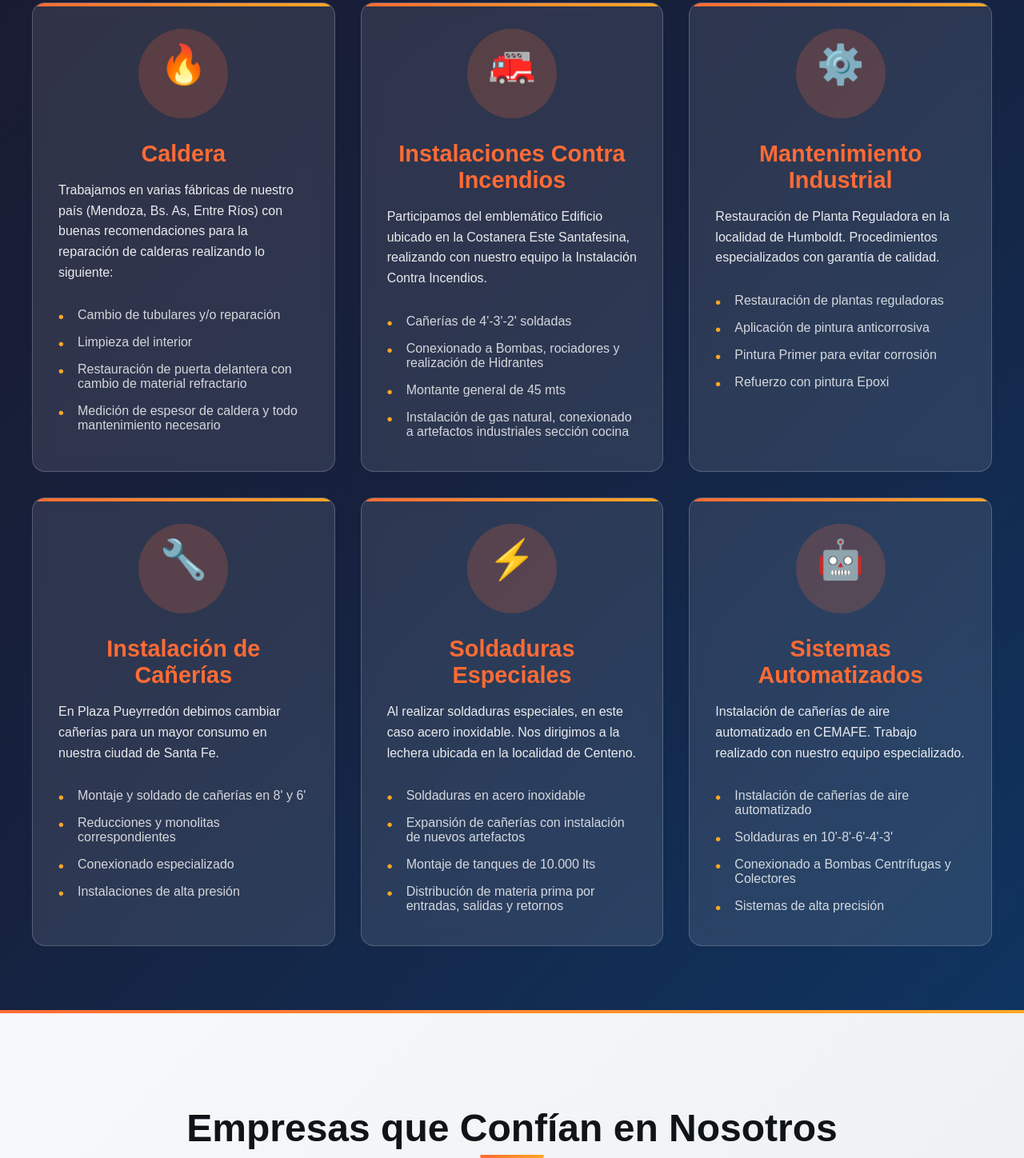
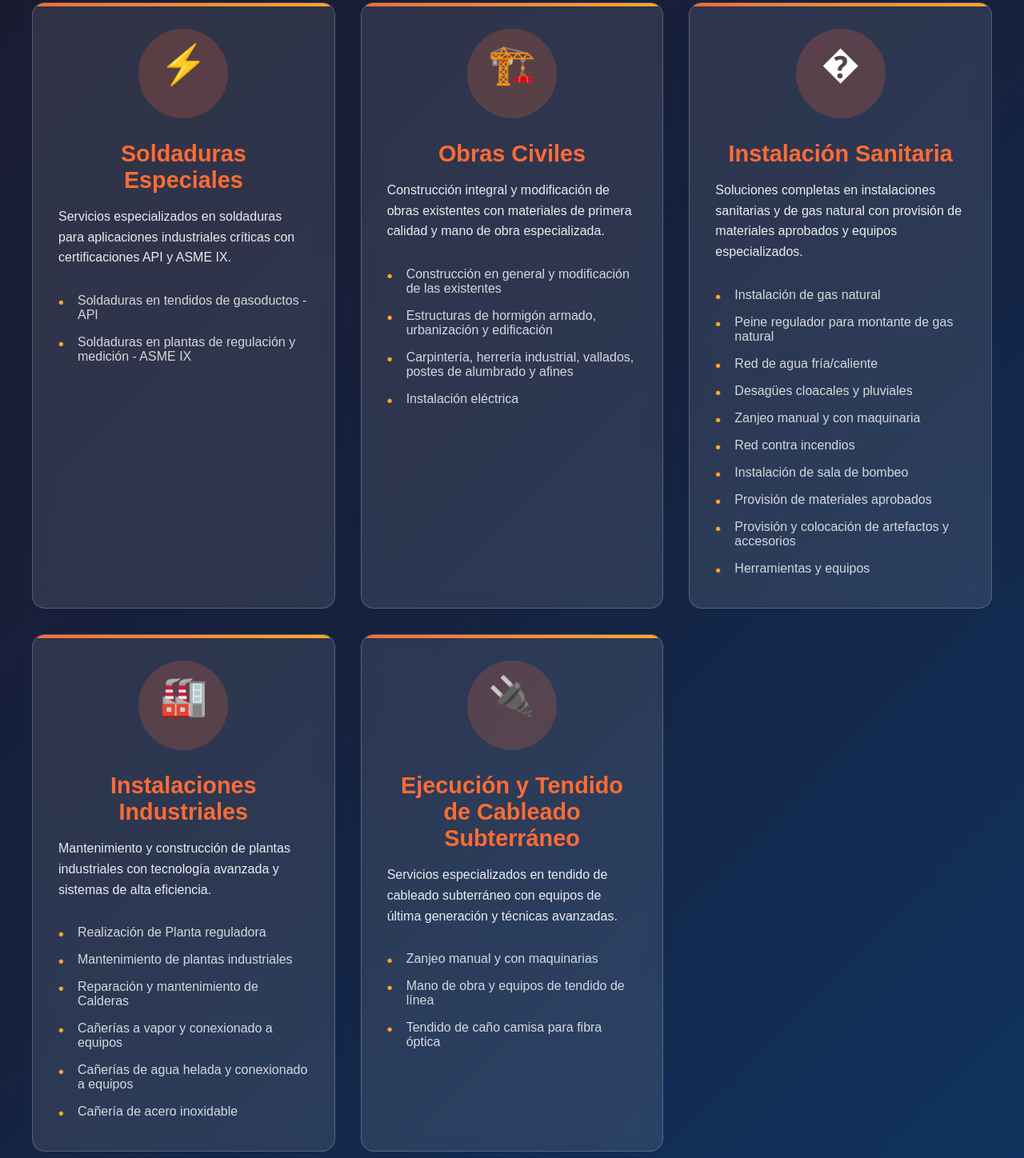
Before and after one commit to pablOOO5/ponce-construcciones, an Astro site: page / in a window 1280 px wide. Shown: the part 2454-3902 px from the top of the page at 80% size. Built offline with nearby package versions, Linux system fonts and the light colour scheme; Astro itself is replaced by a stand-in of ours.

Commit message:
Actualización completa de servicios y contacto: nueva información de redes sociales y servicios especializados según especificaciones del cliente

```diff
--- a/src/components/Footer.astro
+++ b/src/components/Footer.astro
@@ -9,8 +9,11 @@
         <h3>Ponce Pablo</h3>
         <p>Servicios de construcción industrial especializada con más de 15 años de experiencia en el mercado.</p>
         <div class="social-links">
-          <a href="https://instagram.com/poncepablo.sf" target="_blank" rel="noopener" aria-label="Instagram">
+          <a href="https://instagram.com/poncepablo.instalaciones" target="_blank" rel="noopener" aria-label="Instagram">
             <span>📱</span>
+          </a>
+          <a href="https://facebook.com/ponceysimioni" target="_blank" rel="noopener" aria-label="Facebook">
+            <span>📘</span>
           </a>
           <a href="mailto:ponceysimioni@hotmail.com" aria-label="Email">
             <span>✉️</span>
@@ -24,21 +27,22 @@
       <div class="footer-section">
         <h4>Servicios</h4>
         <ul>
-          <li><a href="#servicios">Reparación de Calderas</a></li>
-          <li><a href="#servicios">Instalaciones Contra Incendios</a></li>
-          <li><a href="#servicios">Mantenimiento Industrial</a></li>
-          <li><a href="#servicios">Instalación de Cañerías</a></li>
           <li><a href="#servicios">Soldaduras Especiales</a></li>
+          <li><a href="#servicios">Obras Civiles</a></li>
+          <li><a href="#servicios">Instalación Sanitaria</a></li>
+          <li><a href="#servicios">Instalaciones Industriales</a></li>
+          <li><a href="#servicios">Cableado Subterráneo</a></li>
         </ul>
       </div>
 
       <div class="footer-section">
         <h4>Contacto</h4>
         <div class="contact-info">
-          <p>📍 Caferata 1437, Recreo, Santa Fe</p>
+          <p>📍 Caferatta 1437, Recreo, Santa Fe</p>
           <p>📞 342 5573707 | 342 5546807</p>
           <p>✉️ ponceysimioni@hotmail.com</p>
-          <p>📱 @poncepablo.sf</p>
+          <p>📱 @poncepablo.instalaciones</p>
+          <p>📘 ponceysimioni</p>
         </div>
       </div>
 
--- a/src/components/Services.astro
+++ b/src/components/Services.astro
@@ -2,70 +2,64 @@
 // Componente Services
 const services = [
   {
-    title: "Caldera",
-    description: "Trabajamos en varias fábricas de nuestro país (Mendoza, Bs. As, Entre Ríos) con buenas recomendaciones para la reparación de calderas realizando lo siguiente:",
+    title: "Soldaduras Especiales",
+    description: "Servicios especializados en soldaduras para aplicaciones industriales críticas con certificaciones API y ASME IX.",
     items: [
-      "Cambio de tubulares y/o reparación",
-      "Limpieza del interior",
-      "Restauración de puerta delantera con cambio de material refractario",
-      "Medición de espesor de caldera y todo mantenimiento necesario"
-    ],
-    icon: "🔥"
-  },
-  {
-    title: "Instalaciones Contra Incendios",
-    description: "Participamos del emblemático Edificio ubicado en la Costanera Este Santafesina, realizando con nuestro equipo la Instalación Contra Incendios.",
-    items: [
-      "Cañerías de 4'-3'-2' soldadas",
-      "Conexionado a Bombas, rociadores y realización de Hidrantes",
-      "Montante general de 45 mts",
-      "Instalación de gas natural, conexionado a artefactos industriales sección cocina"
-    ],
-    icon: "🚒"
-  },
-  {
-    title: "Mantenimiento Industrial",
-    description: "Restauración de Planta Reguladora en la localidad de Humboldt. Procedimientos especializados con garantía de calidad.",
-    items: [
-      "Restauración de plantas reguladoras",
-      "Aplicación de pintura anticorrosiva",
-      "Pintura Primer para evitar corrosión",
-      "Refuerzo con pintura Epoxi"
-    ],
-    icon: "⚙️"
-  },
-  {
-    title: "Instalación de Cañerías",
-    description: "En Plaza Pueyrredón debimos cambiar cañerías para un mayor consumo en nuestra ciudad de Santa Fe.",
-    items: [
-      "Montaje y soldado de cañerías en 8' y 6'",
-      "Reducciones y monolitas correspondientes",
-      "Conexionado especializado",
-      "Instalaciones de alta presión"
-    ],
-    icon: "🔧"
-  },
-  {
-    title: "Soldaduras Especiales",
-    description: "Al realizar soldaduras especiales, en este caso acero inoxidable. Nos dirigimos a la lechera ubicada en la localidad de Centeno.",
-    items: [
-      "Soldaduras en acero inoxidable",
-      "Expansión de cañerías con instalación de nuevos artefactos",
-      "Montaje de tanques de 10.000 lts",
-      "Distribución de materia prima por entradas, salidas y retornos"
+      "Soldaduras en tendidos de gasoductos - API",
+      "Soldaduras en plantas de regulación y medición - ASME IX"
     ],
     icon: "⚡"
   },
   {
-    title: "Sistemas Automatizados",
-    description: "Instalación de cañerías de aire automatizado en CEMAFE. Trabajo realizado con nuestro equipo especializado.",
+    title: "Obras Civiles",
+    description: "Construcción integral y modificación de obras existentes con materiales de primera calidad y mano de obra especializada.",
     items: [
-      "Instalación de cañerías de aire automatizado",
-      "Soldaduras en 10'-8'-6'-4'-3'",
-      "Conexionado a Bombas Centrífugas y Colectores",
-      "Sistemas de alta precisión"
+      "Construcción en general y modificación de las existentes",
+      "Estructuras de hormigón armado, urbanización y edificación",
+      "Carpintería, herrería industrial, vallados, postes de alumbrado y afines",
+      "Instalación eléctrica"
     ],
-    icon: "🤖"
+    icon: "🏗️"
+  },
+  {
+    title: "Instalación Sanitaria",
+    description: "Soluciones completas en instalaciones sanitarias y de gas natural con provisión de materiales aprobados y equipos especializados.",
+    items: [
+      "Instalación de gas natural",
+      "Peine regulador para montante de gas natural",
+      "Red de agua fría/caliente",
+      "Desagües cloacales y pluviales",
+      "Zanjeo manual y con maquinaria",
+      "Red contra incendios",
+      "Instalación de sala de bombeo",
+      "Provisión de materiales aprobados",
+      "Provisión y colocación de artefactos y accesorios",
+      "Herramientas y equipos"
+    ],
+    icon: "�"
+  },
+  {
+    title: "Instalaciones Industriales",
+    description: "Mantenimiento y construcción de plantas industriales con tecnología avanzada y sistemas de alta eficiencia.",
+    items: [
+      "Realización de Planta reguladora",
+      "Mantenimiento de plantas industriales",
+      "Reparación y mantenimiento de Calderas",
+      "Cañerías a vapor y conexionado a equipos",
+      "Cañerías de agua helada y conexionado a equipos",
+      "Cañería de acero inoxidable"
+    ],
+    icon: "🏭"
+  },
+  {
+    title: "Ejecución y Tendido de Cableado Subterráneo",
+    description: "Servicios especializados en tendido de cableado subterráneo con equipos de última generación y técnicas avanzadas.",
+    items: [
+      "Zanjeo manual y con maquinarias",
+      "Mano de obra y equipos de tendido de línea",
+      "Tendido de caño camisa para fibra óptica"
+    ],
+    icon: "🔌"
   }
 ];
 ---
```
